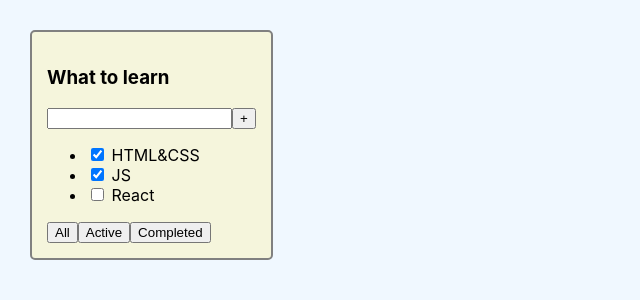
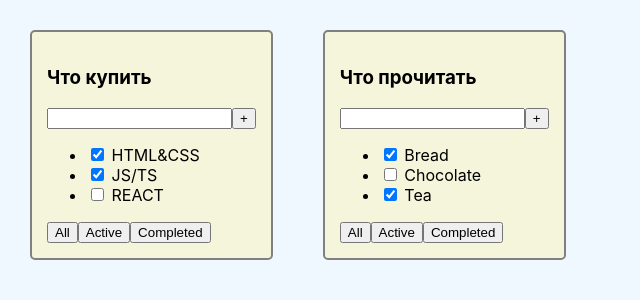
Before and after one commit to MrEvgeniy1989/todolist_training_01, a React (Create React App) app: page / in a window 1280 px wide. Shown: the top 300 px of the page, without its empty margins (0-640 px from the left). Built offline with nearby package versions, Linux system fonts and the light colour scheme.

Commit message:
lesson 1.1 end

```diff
--- a/src/App.tsx
+++ b/src/App.tsx
@@ -1,28 +1,26 @@
 import React from 'react';
 import './App.css';
+import {TaskType, TodoList} from "./TodoList";
 
-function App() {
+
+export function App() {
+    const tasks_1: TaskType[] = [
+        {id: 1, isDone: true, taskTitle: 'HTML&CSS'},
+        {id: 2, isDone: true, taskTitle: 'JS/TS'},
+        {id: 3, isDone: false, taskTitle: 'REACT'},
+        {id: 4, isDone: true, taskTitle: 'REDUX'},
+    ]
+    const tasks_2: TaskType[] = [
+        {id: 5, isDone: true, taskTitle: 'Bread'},
+        {id: 6, isDone: false, taskTitle: 'Chocolate'},
+        {id: 7, isDone: true, taskTitle: 'Tea'},
+        {id: 8, isDone: false, taskTitle: 'Coffee'},
+    ]
+
     return (
         <div className="App">
-            <div className={'todolist'}>
-                <h3>What to learn</h3>
-                <div>
-                    <input/>
-                    <button>+</button>
-                </div>
-                <ul>
-                    <li><input type="checkbox" checked={true}/> <span>HTML&CSS</span></li>
-                    <li><input type="checkbox" checked={true}/> <span>JS</span></li>
-                    <li><input type="checkbox" checked={false}/> <span>React</span></li>
-                </ul>
-                <div>
-                    <button>All</button>
-                    <button>Active</button>
-                    <button>Completed</button>
-                </div>
-            </div>
+            <TodoList todoListTitle={'Что купить'} tasks={tasks_1}/>
+            <TodoList todoListTitle={'Что прочитать'} tasks={tasks_2}/>
         </div>
     );
 }
-
-export default App;
--- /dev/null
+++ b/src/TodoList.tsx
@@ -0,0 +1,40 @@
+import React, {FC} from 'react';
+
+export type TaskType = {
+    id: number
+    isDone: boolean
+    taskTitle: string
+}
+
+type TodoListProps = {
+    todoListTitle: string
+    tasks: TaskType[]
+}
+
+
+export const TodoList: FC<TodoListProps> = (
+    {
+        todoListTitle,
+        tasks
+    }
+) => {
+    return (
+        <div className={'todolist'}>
+            <h3>{todoListTitle}</h3>
+            <div>
+                <input/>
+                <button>+</button>
+            </div>
+            <ul>
+                <li><input type="checkbox" checked={tasks[0].isDone}/> <span>{tasks[0].taskTitle}</span></li>
+                <li><input type="checkbox" checked={tasks[1].isDone}/> <span>{tasks[1].taskTitle}</span></li>
+                <li><input type="checkbox" checked={tasks[2].isDone}/> <span>{tasks[2].taskTitle}</span></li>
+            </ul>
+            <div>
+                <button>All</button>
+                <button>Active</button>
+                <button>Completed</button>
+            </div>
+        </div>
+    )
+}
```
Also changed, not shown: src/index.tsx (+5 -5 lines).
